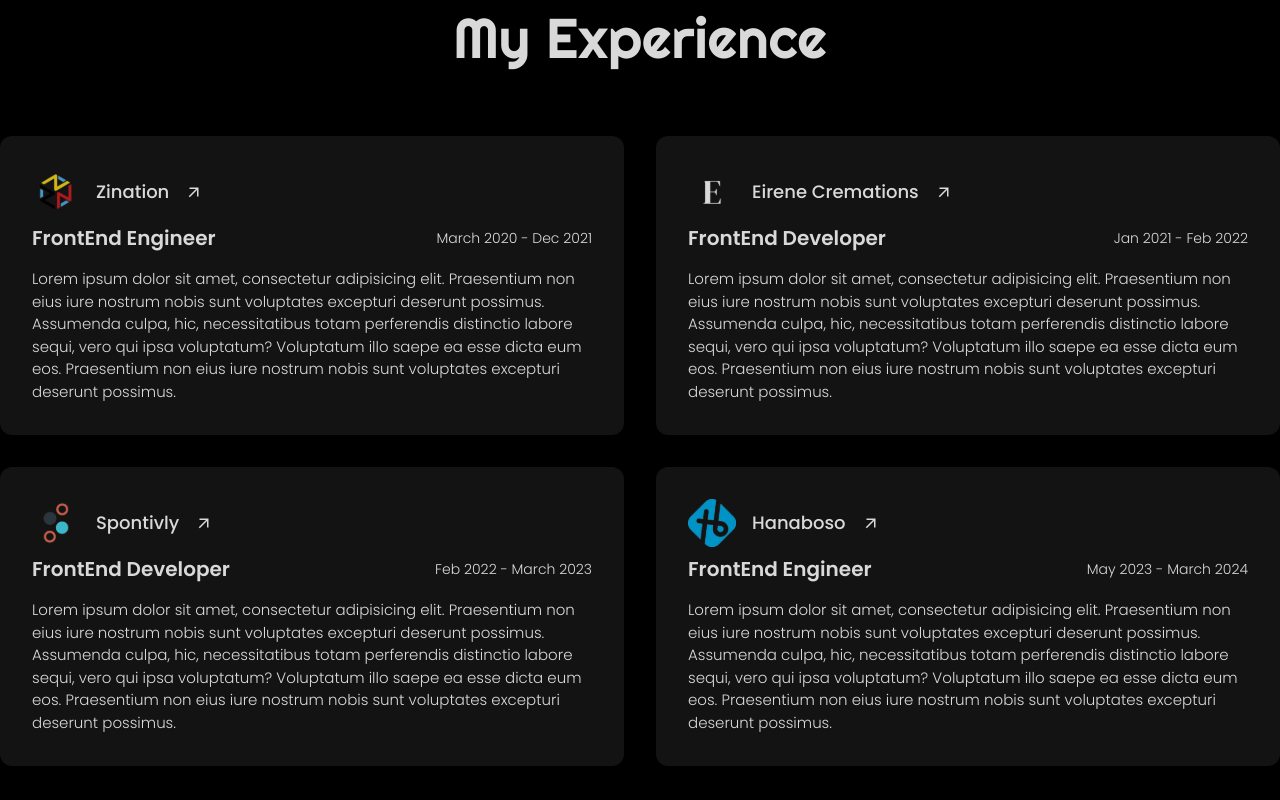
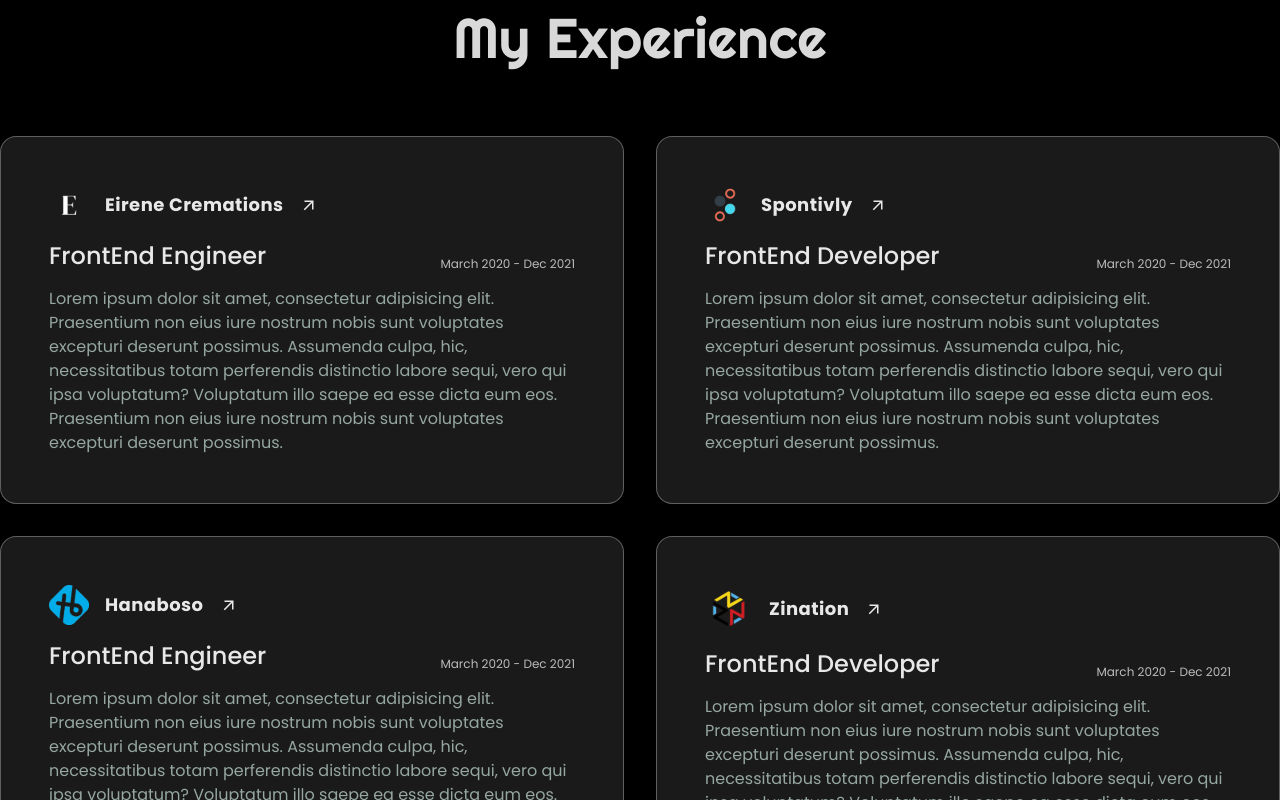
Before and after one commit to Polashahmad01/front-end-portfolio-app, a Next.js app: page / in a window 1280 px wide. Shown: the part 3700-4500 px from the top of the page. Built offline with nearby package versions, Linux system fonts and the light colour scheme.

Commit message:
Add links and details for new experiences

```diff
--- a/src/components/MyExperiencePage.jsx
+++ b/src/components/MyExperiencePage.jsx
@@ -1,4 +1,5 @@
 import Image from "next/image";
+import Link from "next/link";
 import { Righteous } from "next/font/google";
 import { MdOutlineArrowOutward } from "react-icons/md";
 import zinationLogo from "../../public/images/zination.svg";
@@ -14,90 +15,111 @@
       <div className="px-4 xl:px-0 mb-[10vh]">
         <h3 className={`${righteous.className} text-3xl opacity-85 mb-[10vh] text-center lg:text-[56px]`}>My Experience</h3>
         <div className="grid grid-cols-1 lg:grid-cols-2 gap-8">
-          <div className="opacity-85 p-8 rounded-xl bg-[#171717]">
-            <div className="flex flex-wrap items-center gap-4 mb-2">
+
+          <div className="border p-12 border-solid border-[rgba(255,255,255,0.3)] bg-[rgba(255,255,255,0.1)] rounded-2xl backdrop-blur shadow-[0_4px_30px_rgba(0,0,0,0.1)]">
+            <div className="flex items-center mb-4 gap-4">
+              <Link href="https://eirenecremations.com" target="_blank">
                 <Image
-                src={zinationLogo}
-                alt="zination"
+                  src={eireneLogo}
+                  alt="eirene cremations logo"
                   priority
-                className="w-12 object-cover"
+                  className="w-10"
                 />
-              <h6 className="font-medium text-lg">Zination</h6>
+              </Link>
+              <Link href="https://eirenecremations.com" target="_blank" className="text-lg font-bold tracking-wide opacity-90 transition-all hover:opacity-70">Eirene Cremations</Link>
+              <Link href="https://eirenecremations.com" target="_blank" className="transition-all opacity-90 hover:opacity-70">
                 <MdOutlineArrowOutward size="18px" />
+              </Link>
             </div>
-            <div className="flex items-center justify-between mb-4">
-              <h4 className="text-xl font-semibold">FrontEnd Engineer</h4>
-              <p className="font-light text-sm">March 2020 - Dec 2021</p>
+            <div className="flex items-center justify-between">
+              <h4 className="leading-tight mb-4 text-2xl font-medium opacity-90">FrontEnd Engineer</h4>
+              <p className="text-xs opacity-70">March 2020 - Dec 2021</p>
             </div>
-            <p className="font-light text-[15px]">
+            <p className="leading-normal text-[#96a7a1]">
               Lorem ipsum dolor sit amet, consectetur adipisicing elit. Praesentium non eius iure nostrum nobis sunt voluptates excepturi deserunt possimus.
               Assumenda culpa, hic, necessitatibus totam perferendis distinctio labore sequi, vero qui ipsa voluptatum? Voluptatum illo saepe ea
               esse dicta eum eos. Praesentium non eius iure nostrum nobis sunt voluptates excepturi deserunt possimus.
             </p>
           </div>
-          <div className="opacity-85 p-8 rounded-xl bg-[#171717]">
-            <div className="flex flex-wrap items-center gap-4 mb-2">
+
+          <div className="border p-12 border-solid border-[rgba(255,255,255,0.3)] bg-[rgba(255,255,255,0.1)] rounded-2xl backdrop-blur shadow-[0_4px_30px_rgba(0,0,0,0.1)]">
+            <div className="flex items-center mb-4 gap-4">
+              <Link href="https://www.spontivly.com" target="_blank">
                 <Image
-                src={eireneLogo}
-                alt="zination"
+                  src={spontivlyLogo}
+                  alt="spontivly logo"
                   priority
-                className="w-12 object-cover"
+                  className="w-10"
                 />
-              <h6 className="font-medium text-lg">Eirene Cremations</h6>
+              </Link>
+              <Link href="https://www.spontivly.com" target="_blank" className="text-lg font-bold tracking-wide opacity-90 transition-all hover:opacity-70">Spontivly</Link>
+              <Link href="https://www.spontivly.com" target="_blank" className="transition-all opacity-90 hover:opacity-70">
                 <MdOutlineArrowOutward size="18px" />
+              </Link>
             </div>
-            <div className="flex items-center justify-between mb-4">
-              <h4 className="text-xl font-semibold">FrontEnd Developer</h4>
-              <p className="font-light text-sm">Jan 2021 - Feb 2022</p>
+            <div className="flex items-center justify-between">
+              <h4 className="leading-tight mb-4 text-2xl font-medium opacity-90">FrontEnd Developer</h4>
+              <p className="text-xs opacity-70">March 2020 - Dec 2021</p>
             </div>
-            <p className="font-light text-[15px]">
+            <p className="leading-normal text-[#96a7a1]">
               Lorem ipsum dolor sit amet, consectetur adipisicing elit. Praesentium non eius iure nostrum nobis sunt voluptates excepturi deserunt possimus.
               Assumenda culpa, hic, necessitatibus totam perferendis distinctio labore sequi, vero qui ipsa voluptatum? Voluptatum illo saepe ea
               esse dicta eum eos. Praesentium non eius iure nostrum nobis sunt voluptates excepturi deserunt possimus.
             </p>
           </div>
-          <div className="opacity-85 p-8 rounded-xl bg-[#171717]">
-            <div className="flex flex-wrap items-center gap-4 mb-2">
+
+          <div className="border p-12 border-solid border-[rgba(255,255,255,0.3)] bg-[rgba(255,255,255,0.1)] rounded-2xl backdrop-blur shadow-[0_4px_30px_rgba(0,0,0,0.1)]">
+            <div className="flex items-center mb-4 gap-4">
+              <Link href="https://hanaboso.com" target="_blank">
                 <Image
-                src={spontivlyLogo}
-                alt="zination"
+                  src={hanabosoLogo}
+                  alt="hanaboso logo"
                   priority
-                className="w-12 object-cover"
+                  className="w-10"
                 />
-              <h6 className="font-medium text-lg">Spontivly</h6>
+              </Link>
+              <Link href="https://hanaboso.com" target="_blank" className="text-lg font-bold tracking-wide opacity-90 transition-all hover:opacity-70">Hanaboso</Link>
+              <Link href="https://hanaboso.com" target="_blank" className="transition-all opacity-90 hover:opacity-70">
                 <MdOutlineArrowOutward size="18px" />
+              </Link>
             </div>
-            <div className="flex items-center justify-between mb-4">
-              <h4 className="text-xl font-semibold">FrontEnd Developer</h4>
-              <p className="font-light text-sm">Feb 2022 - March 2023</p>
+            <div className="flex items-center justify-between">
+              <h4 className="leading-tight mb-4 text-2xl font-medium opacity-90">FrontEnd Engineer</h4>
+              <p className="text-xs opacity-70">March 2020 - Dec 2021</p>
             </div>
-            <p className="font-light text-[15px]">
+            <p className="leading-normal text-[#96a7a1]">
               Lorem ipsum dolor sit amet, consectetur adipisicing elit. Praesentium non eius iure nostrum nobis sunt voluptates excepturi deserunt possimus.
               Assumenda culpa, hic, necessitatibus totam perferendis distinctio labore sequi, vero qui ipsa voluptatum? Voluptatum illo saepe ea
               esse dicta eum eos. Praesentium non eius iure nostrum nobis sunt voluptates excepturi deserunt possimus.
             </p>
           </div>
-          <div className="opacity-85 p-8 rounded-xl bg-[#171717]">
-            <div className="flex flex-wrap items-center gap-4 mb-2">
+
+          <div className="border p-12 border-solid border-[rgba(255,255,255,0.3)] bg-[rgba(255,255,255,0.1)] rounded-2xl backdrop-blur shadow-[0_4px_30px_rgba(0,0,0,0.1)]">
+            <div className="flex items-center mb-4 gap-4">
+              <Link href="https://about.zination.com" target="_blank">
                 <Image
-                src={hanabosoLogo}
+                  src={zinationLogo}
                   alt="zination"
                   priority
-                className="w-12 object-cover"
+                  className="w-12"
                 />
-              <h6 className="font-medium text-lg">Hanaboso</h6>
+              </Link>
+              <Link href="https://about.zination.com" target="_blank" className="text-lg font-bold tracking-wide opacity-90 transition-all hover:opacity-70">Zination</Link>
+              <Link href="https://about.zination.com" target="_blank" className="transition-all opacity-90 hover:opacity-70">
                 <MdOutlineArrowOutward size="18px" />
+              </Link>
             </div>
-            <div className="flex items-center justify-between mb-4">
-              <h4 className="text-xl font-semibold">FrontEnd Engineer</h4>
-              <p className="font-light text-sm">May 2023 - March 2024</p>
+            <div className="flex items-center justify-between">
+              <h4 className="leading-tight mb-4 text-2xl font-medium opacity-90">FrontEnd Developer</h4>
+              <p className="text-xs opacity-70">March 2020 - Dec 2021</p>
             </div>
-            <p className="font-light text-[15px]">
+            <p className="leading-normal text-[#96a7a1]">
               Lorem ipsum dolor sit amet, consectetur adipisicing elit. Praesentium non eius iure nostrum nobis sunt voluptates excepturi deserunt possimus.
               Assumenda culpa, hic, necessitatibus totam perferendis distinctio labore sequi, vero qui ipsa voluptatum? Voluptatum illo saepe ea
               esse dicta eum eos. Praesentium non eius iure nostrum nobis sunt voluptates excepturi deserunt possimus.
             </p>
           </div>
+
         </div>
       </div>
     </section>
```
Lines whose indentation alone changed are shown as unchanged.
